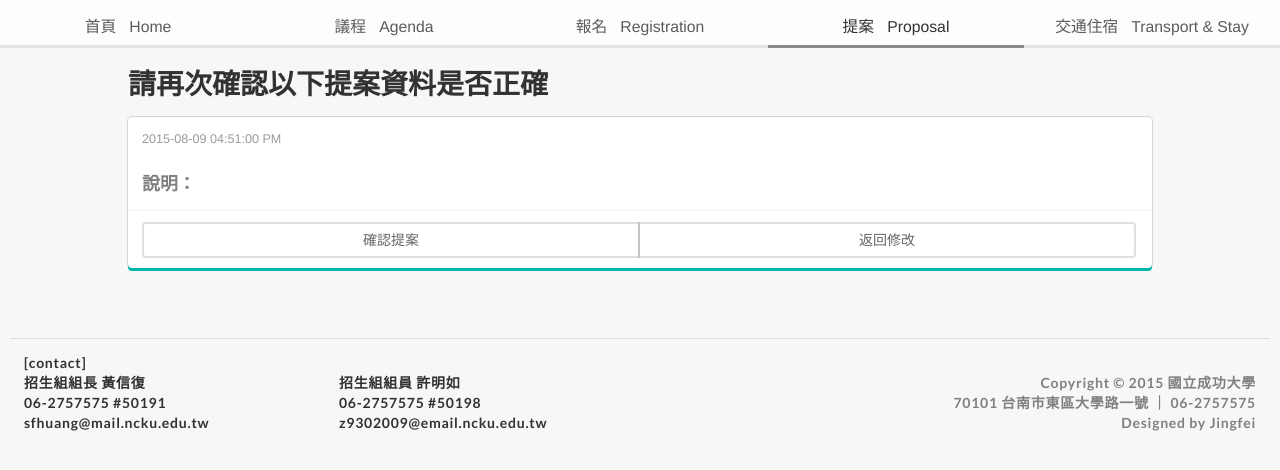
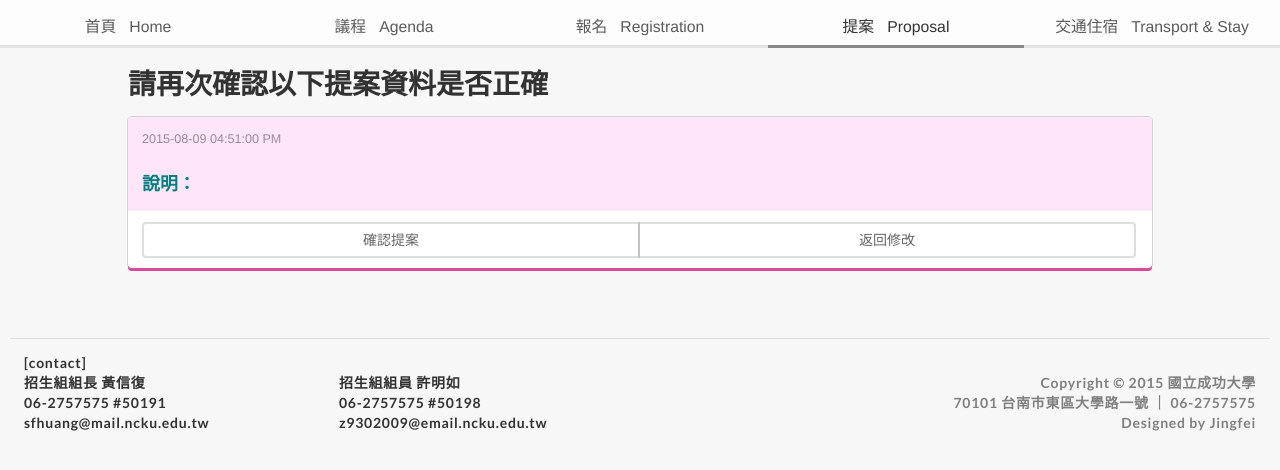
Before and after one commit to jingfei/104-admission, a PHP site: page /prop_confirm.php in a window 1280 px wide. Shown: the top 470 px of the page. Run offline with PHP 8.4, Linux system fonts and the light colour scheme; data that the repository does not hold is empty.

Commit message:
change prop, reg color and order

```diff
--- a/admin/modify_reg.php
+++ b/admin/modify_reg.php
@@ -42,7 +42,7 @@
 //Selected team deleted.
 }
 
-$check = "SELECT * FROM `register`";
+$check = "SELECT * FROM `register` ORDER BY `time`";
 $result = mysql_query($check) or die("nope!");
 
 echo "<table class='ui definition table'>";
--- a/admin/show_reg.php
+++ b/admin/show_reg.php
@@ -30,7 +30,7 @@
 $no = 1;
 
 if(isset($_SESSION['user']) && !empty($_SESSION['user'])){
-$check = "SELECT * FROM `register`";
+$check = "SELECT * FROM `register` ORDER BY `time`";
 $result = mysql_query($check) or die("nope!");
 
 echo "<table class='ui definition celled table'>";
--- a/prop.html
+++ b/prop.html
@@ -59,7 +59,7 @@
 	</div>
 	<div style="width:80%;margin:70px 10%;">
 		<h1 class="ui header">「104學年度公私立大學校院招生檢討會議」提案</h1>
-		<form id="applyForm" class="ui large form error piled segment" method="post" action="prop_confirm.php" style="background-color:#ccffd4">
+		<form id="applyForm" class="ui large form error piled segment" method="post" action="prop_confirm.php" style="background-color:#FFE5FA">
 			<font color=red> * 必要填寫欄位</font><br/><br/>
 			<div class="field">
 				<div class="required fourteen wide field">
--- a/prop_confirm.php
+++ b/prop_confirm.php
@@ -54,11 +54,11 @@
 	<div class="content" id="content" style="margin:70px auto; width:80%">
 		<h1 class="ui header">請再次確認以下提案資料是否正確</h1>
 		<div class="ui dimmer"><div class="ui large loader"></div></div>
-		<div class="ui fluid teal card">
-			<div class="content">
+		<div class="ui fluid pink card">
+			<div class="content" style="background-color:#FFE5FA;">
 				<h2 class="ui header"><?php echo $reason;?></h2>
 				<div class="meta"><?php echo date('Y-m-d h:i:s A');?></div>
-				<div class="description">
+				<div class="description" style="color:teal">
 					<h3><?php echo $other." ".$class2;?></h3>
 					<h3><?php echo $office." ".$name." ".$tel;?></h3>
 					<h3><b>說明：</b><br/>
--- a/reg.html
+++ b/reg.html
@@ -61,7 +61,7 @@
 	</div>
 	<div style="width:80%;margin:70px 10%;">
 		<h1 class="ui header">「104學年度公私立大學校院招生檢討會議」報名</h1>
-		<form id="applyForm" class="ui large form error secondary piled segment" method="post" action="reg_confirm.php" style="background-color:#ffedcc;">
+		<form id="applyForm" class="ui large form error secondary piled segment" method="post" action="reg_confirm.php" style="background-color:#FFF0D6;">
 			<font color=red> * 必要填寫欄位</font>
 			<h4 class="ui dividing header">工作單位</h4>
 			<div class="field">
--- a/reg_confirm.php
+++ b/reg_confirm.php
@@ -73,11 +73,11 @@
 	<div class="content" id="content" style="margin:70px auto; width:80%">
 		<h1 class="ui header">請再次確認以下報名資料是否正確</h1>
 		<div class="ui dimmer"><div class="ui large loader"></div></div>
-		<div class="ui fluid blue card">
-			<div class="content">
+		<div class="ui fluid yellow card">
+			<div class="content" style="background-color:#FFF0D6">
 				<h2 class="ui header"><?php echo $name;?></h2>
 				<div class="meta"><?php echo date('Y-m-d h:i:s A');?></div>
-				<div class="description">
+				<div class="description" style="color:#6e90cc">
 					<h3>工作單位：<?php echo $school." ".$office." ".$title;?></h3>
 					<h3>身分證字號：<?php echo $id;?></h3>
 					<h3>生日：<?php echo $birth;?></h3>
```
